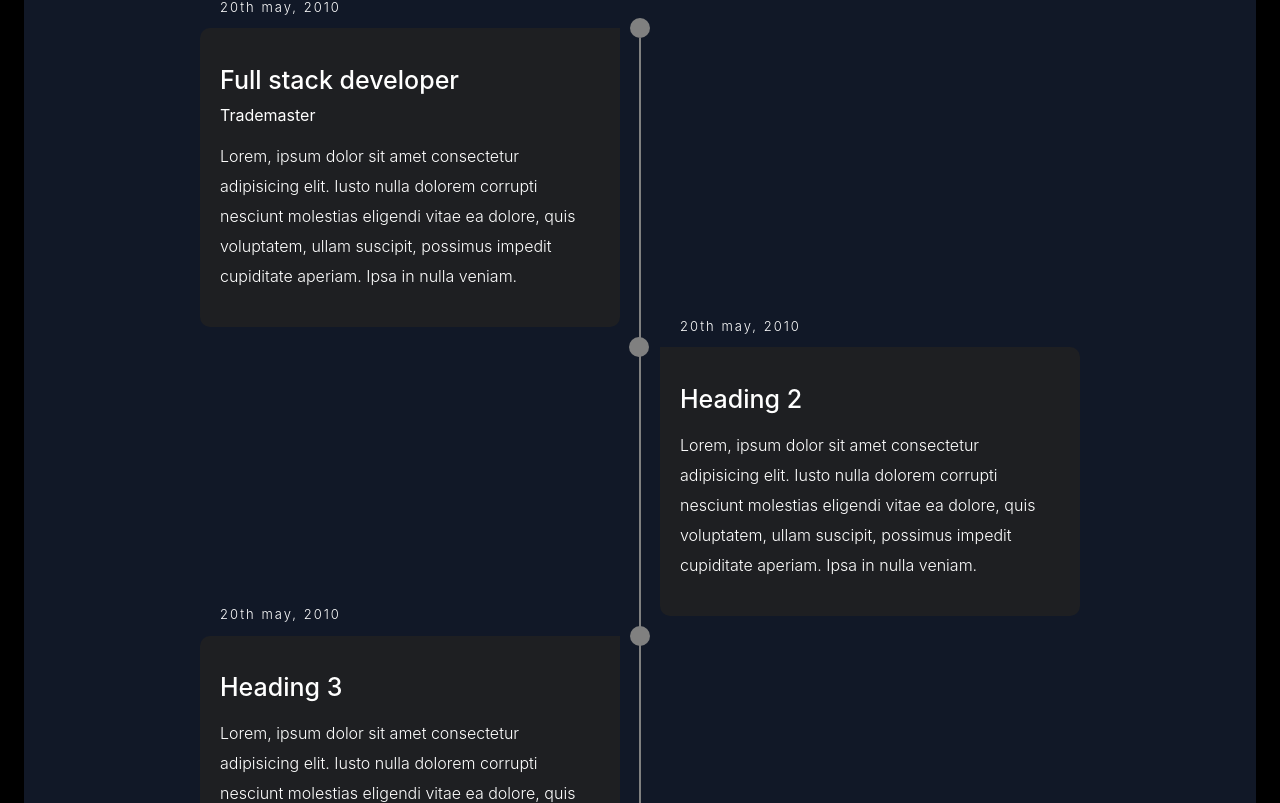
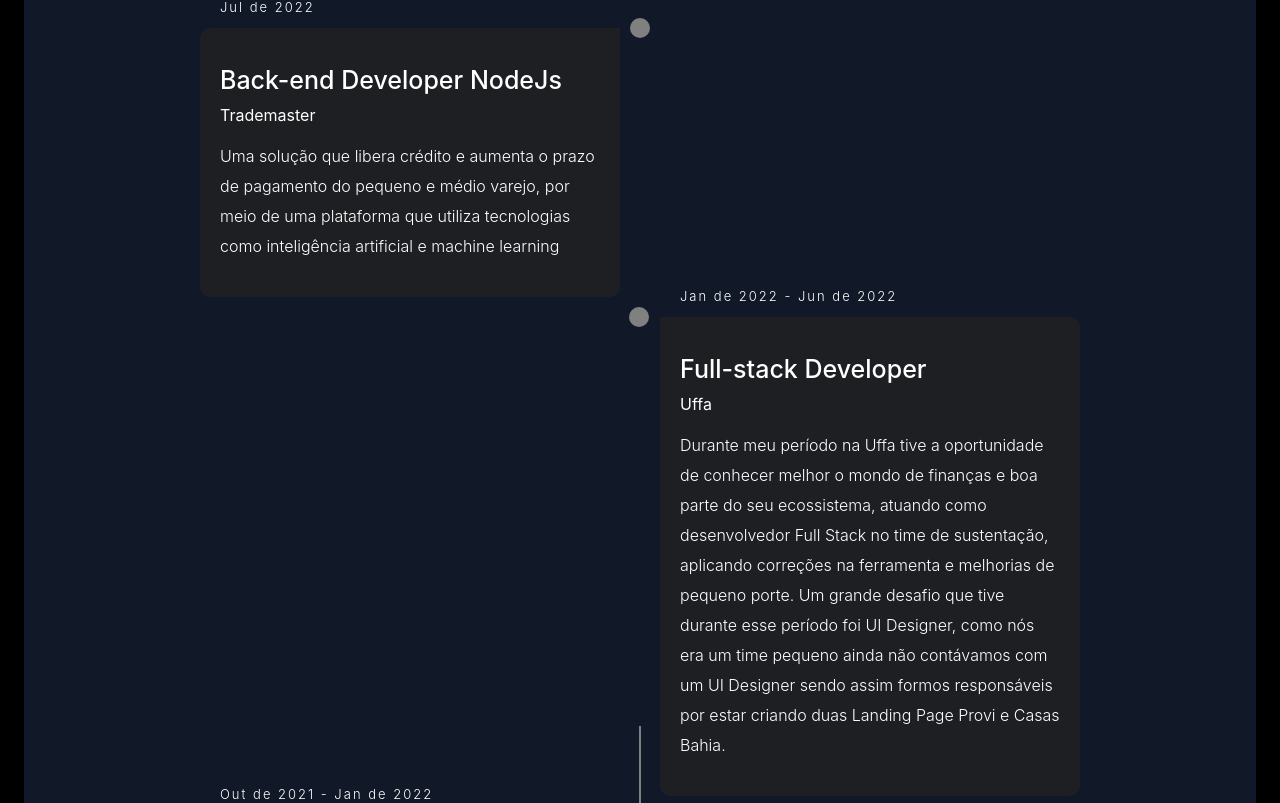
Before and after one commit to IGBxDev/igbxrobinhodev, a React (Create React App) app: page / in a window 1280 px wide. Shown: the part 1417-2220 px from the top of the page. Built offline with nearby package versions, Linux system fonts and the light colour scheme.

Commit message:
add timeline na tela é necessário ajustar isso pq outras telas iram utilizar o time line, necessário a correção do componente criado

```diff
--- a/src/data/experience.ts
+++ b/src/data/experience.ts
@@ -11,7 +11,7 @@ type ExperienceProps = {
 
 export const experienceData: ExperienceProps[] = [
     { icon: HiBuildingOffice2, company: "Trademaster", date: "Jul de 2022", jobTitle: "Back-end Developer NodeJs", description: "Uma solução que libera crédito e aumenta o prazo de pagamento do pequeno e médio varejo, por meio de uma plataforma que utiliza tecnologias como inteligência artificial e machine learning" },
-    { icon: HiBuildingOffice2, company: "Uffa", date: "Jan de 2022 - Juç de 2022", jobTitle: "Full-stack Developer", description: "Durante meu período na Uffa tive a oportunidade de conhecer melhor o mondo de finanças e boa parte do seu ecossistema, atuando como desenvolvedor Full Stack no time de sustentação, aplicando correções na ferramenta e melhorias de pequeno porte. Um grande desafio que tive durante esse período foi UI Designer, como nós era um time pequeno ainda não contávamos com um UI Designer sendo assim formos responsáveis por estar criando duas Landing Page Provi e Casas Bahia." },
+    { icon: HiBuildingOffice2, company: "Uffa", date: "Jan de 2022 - Jun de 2022", jobTitle: "Full-stack Developer", description: "Durante meu período na Uffa tive a oportunidade de conhecer melhor o mondo de finanças e boa parte do seu ecossistema, atuando como desenvolvedor Full Stack no time de sustentação, aplicando correções na ferramenta e melhorias de pequeno porte. Um grande desafio que tive durante esse período foi UI Designer, como nós era um time pequeno ainda não contávamos com um UI Designer sendo assim formos responsáveis por estar criando duas Landing Page Provi e Casas Bahia." },
     { icon: HiBuildingOffice2, company: "MicroPower", date: "Out de 2021 - Jan de 2022", jobTitle: "Full-stack Developer", description: "Na MicroPower estive conhecendo um pouco do ecossistema E-Learning, atuando como desenvolvedor Full Stack com o time de sustentação. Acho que um grande desafio que tive aqui foi mexer no legado do Calendário totalmente desenvolvido em Javascript puro" },
     { icon: HiBuildingOffice2, company: "Cervello", date: "Jan de 2020 - Set de 2021", jobTitle: "Analista de Desenvolvimento de Sistemas", description: "Devido as novas tecnologias estive atuando em conjunto com o cliente para entender os processo desenvolvidos no passado e com isso sugerir melhorias no processo atual que antes não era possível de serem implementadas no sistema atual da Cervello." },
     { icon: HiBuildingOffice2, company: "", date: "Jul de 2018 - Dez de 2019", jobTitle: "Desenvolvimento profissional", description: "O intercâmbio foi uma experiência que eu nunca vou esquecer, para mim não foi só aprender o inglês, foi um aprendizado para vida, foi conhecer novas culturas, foi sair da zona de conforto, foi fazer novas amizades, foi descobrir coisas que eu nunca pensei em descobrir, foi pensar em coisas que eu nunca iria pensar." },
--- a/src/pages/Experience/index.tsx
+++ b/src/pages/Experience/index.tsx
@@ -28,34 +28,18 @@ class Experience extends React.Component{
                 <S.Container>
                     <S.TimeLine>
                         <ul>
-                            <li>
-                                <S.TimeLineContent>
-                                    <S.Date>20th may, 2010 </S.Date>
-                                    <h1>Full stack developer</h1>
-                                    <span>Trademaster</span>
-                                    <p>Lorem, ipsum dolor sit amet consectetur adipisicing elit. Iusto nulla dolorem corrupti nesciunt molestias eligendi vitae ea dolore,
-                                        quis voluptatem, ullam suscipit, possimus impedit cupiditate aperiam. Ipsa in nulla veniam.
-                                    </p>
-                                </S.TimeLineContent>
-                            </li>
-                            <li>
-                                <S.TimeLineContent>
-                                    <S.Date>20th may, 2010 </S.Date>
-                                    <h1>Heading 2</h1>
-                                    <p>Lorem, ipsum dolor sit amet consectetur adipisicing elit. Iusto nulla dolorem corrupti nesciunt molestias eligendi vitae ea dolore,
-                                        quis voluptatem, ullam suscipit, possimus impedit cupiditate aperiam. Ipsa in nulla veniam.
-                                    </p>
-                                </S.TimeLineContent>
-                            </li>
-                            <li>
-                                <S.TimeLineContent>
-                                    <S.Date>20th may, 2010 </S.Date>
-                                    <h1>Heading 3</h1>
-                                    <p>Lorem, ipsum dolor sit amet consectetur adipisicing elit. Iusto nulla dolorem corrupti nesciunt molestias eligendi vitae ea dolore,
-                                        quis voluptatem, ullam suscipit, possimus impedit cupiditate aperiam. Ipsa in nulla veniam.
-                                    </p>
-                                </S.TimeLineContent>
-                            </li>
+                            {experienceData.map((item, index) =>{
+                                return(
+                                <li key={index}>
+                                    <S.TimeLineContent>
+                                        <S.Date>{item.date}</S.Date>
+                                        <h1>{item.jobTitle}</h1>
+                                        <span>{item.company}</span>
+                                        <p>{item.description}</p>
+                                    </S.TimeLineContent>
+                                </li>
+                                )
+                            })}
                         </ul>
                     </S.TimeLine>
                 </S.Container>
```
